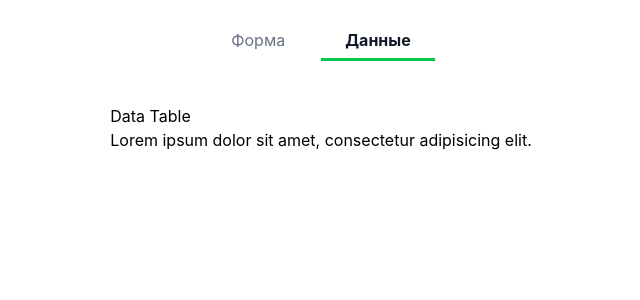
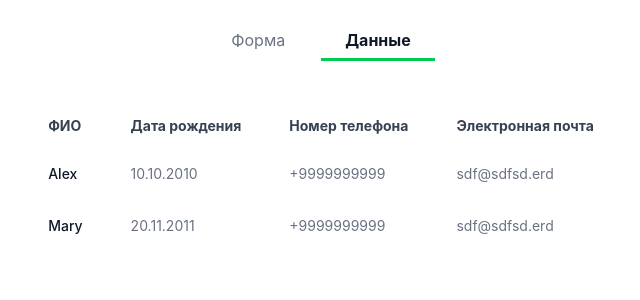
Before and after one commit to alexnas/vue-ter2, a Vue app: page /data in a window 1280 px wide. Shown: the top 300 px of the page, without its empty margins (319-959 px from the left). Built offline with nearby package versions, Linux system fonts and the light colour scheme.

Commit message:
Make users table.

```diff
--- /dev/null
+++ b/src/stores/user.ts
@@ -0,0 +1,28 @@
+import type { IUser } from '@/types'
+import { defineStore } from 'pinia'
+import { ref } from 'vue'
+
+const defaultUsers: IUser[] = [
+  {
+    id: '123123',
+    fio: 'Alex',
+    birthday: '10.10.2010',
+    phone: '+9999999999',
+    email: 'sdf@sdfsd.erd'
+  },
+  {
+    id: '324234234',
+    fio: 'Mary',
+    birthday: '20.11.2011',
+    phone: '+9999999999',
+    email: 'sdf@sdfsd.erd'
+  }
+]
+
+export const useUserStore = defineStore('user', () => {
+  const users = ref<IUser[]>([...defaultUsers])
+
+  return {
+    users
+  }
+})
--- /dev/null
+++ b/src/types.ts
@@ -0,0 +1,7 @@
+export interface IUser {
+  id: string
+  fio: string
+  birthday: string
+  phone: string
+  email: string
+}
--- a/src/views/DataTableView.vue
+++ b/src/views/DataTableView.vue
@@ -1,8 +1,32 @@
-<script setup lang="ts"></script>
+<script setup lang="ts">
+import { useUserStore } from '@/stores/user'
+import { storeToRefs } from 'pinia'
+
+const userStore = useUserStore()
+const { users } = storeToRefs(userStore)
+</script>
 
 <template>
-  <div>
-    <h1>Data Table</h1>
-    <p>Lorem ipsum dolor sit amet, consectetur adipisicing elit.</p>
+  <div class="relative overflow-x-auto">
+    <table class="w-full text-left text-sm text-gray-500">
+      <thead class="text-gray-700">
+        <tr>
+          <th scope="col" class="px-6 py-3">ФИО</th>
+          <th scope="col" class="px-6 py-3">Дата рождения</th>
+          <th scope="col" class="px-6 py-3">Номер телефона</th>
+          <th scope="col" class="px-6 py-3">Электронная почта</th>
+        </tr>
+      </thead>
+      <tbody>
+        <tr v-for="{ id, fio, birthday, phone, email } in users" :key="id" scope="col">
+          <th scope="row" class="px-6 py-4 font-medium whitespace-nowrap text-gray-900">
+            {{ fio }}
+          </th>
+          <td class="px-6 py-4">{{ birthday }}</td>
+          <td class="px-6 py-4">{{ phone }}</td>
+          <td class="px-6 py-4">{{ email }}</td>
+        </tr>
+      </tbody>
+    </table>
   </div>
 </template>
```
